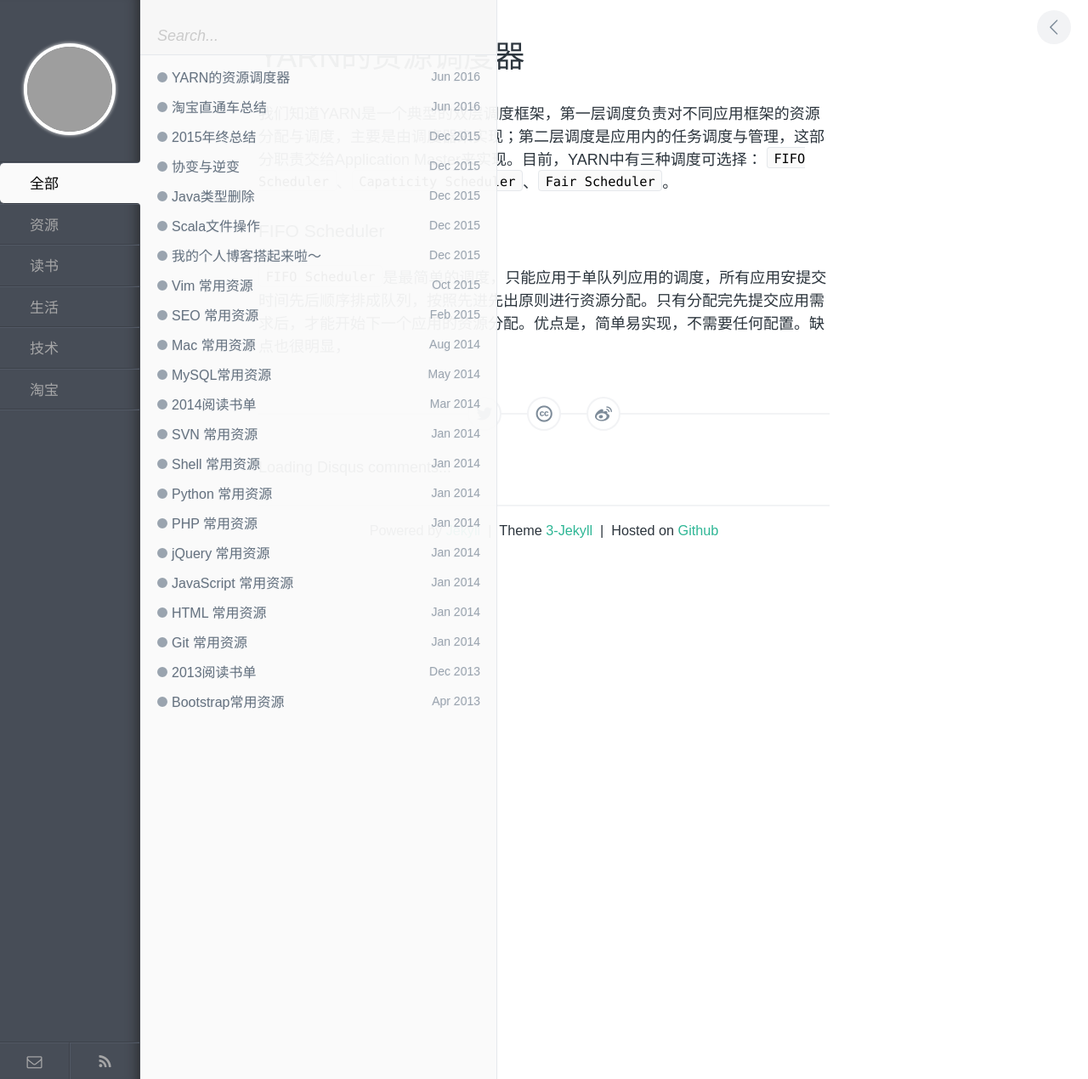
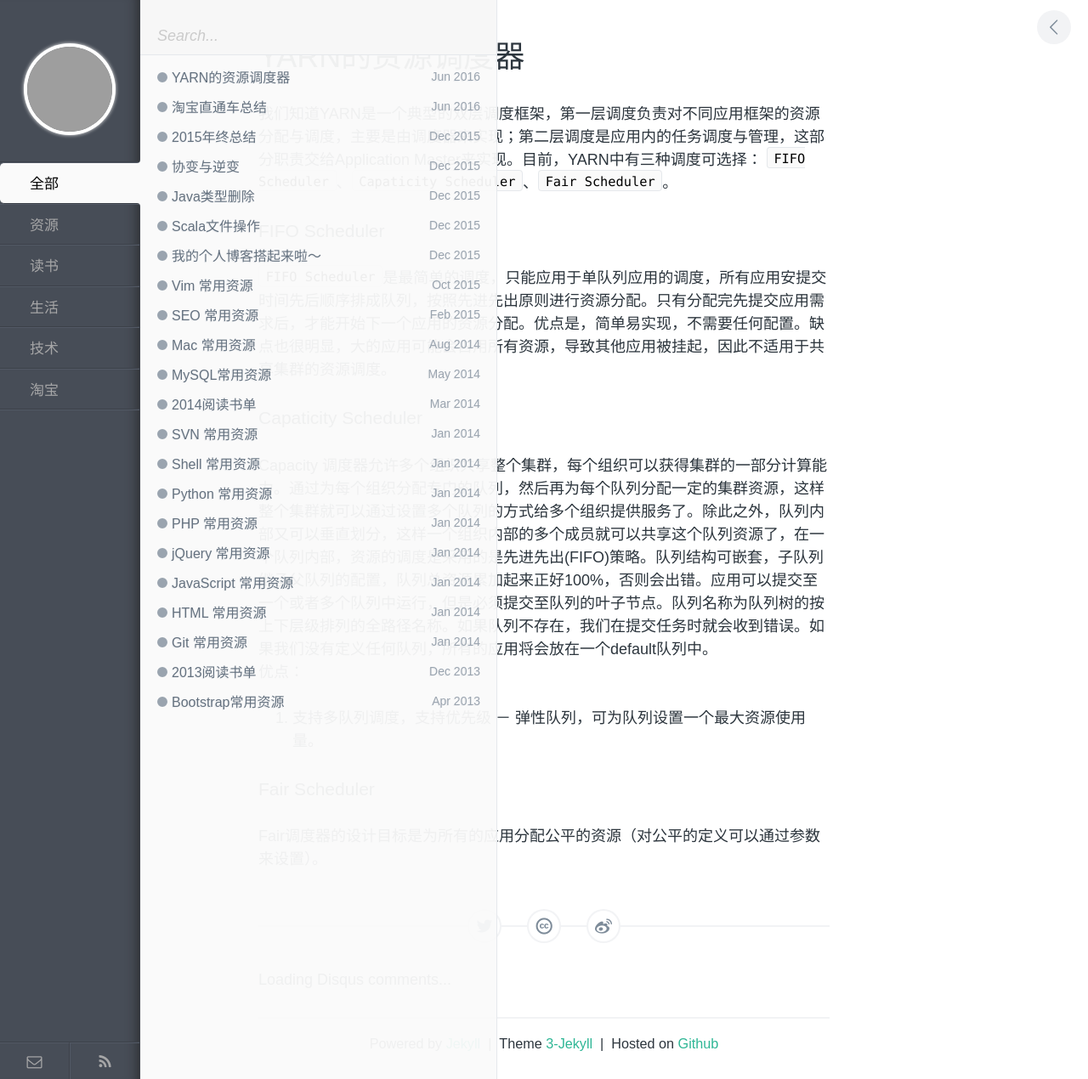
Before and after one commit to z00216423/z00216423.github.io, a Jekyll site: the page built from _posts/tech/2016-06-20-yarn-scheduler.md, in a window 1280 px wide. Shown: the whole page at 85% size. Built offline with Jekyll 4.4.1, drawn with Linux system fonts in a browser that asks for light colours; comment, search, counter and statistics services are not loaded; grey boxes are pictures that could not be loaded.

Commit message:
add yarn scheduler

```diff
--- a/_posts/tech/2016-06-20-yarn-scheduler.md
+++ b/_posts/tech/2016-06-20-yarn-scheduler.md
@@ -8,4 +8,13 @@ tags: blog
 我们知道YARN是一个典型的双层调度框架，第一层调度负责对不同应用框架的资源分配与调度，主要是由调度器来实现；第二层调度是应用内的任务调度与管理，这部分职责交给Application Master来实现。目前，YARN中有三种调度可选择： `FIFO Scheduler`、`Capaticity Scheduler`、`Fair Scheduler`。
 
 ### FIFO Scheduler
-`FIFO Scheduler`是最简单的调度，只能应用于单队列应用的调度，所有应用安提交时间先后顺序排成队列，按照先进先出原则进行资源分配。只有分配完先提交应用需求后，才能开始下一个应用的资源分配。优点是，简单易实现，不需要任何配置。缺点也很明显，
+`FIFO Scheduler`是最简单的调度，只能应用于单队列应用的调度，所有应用安提交时间先后顺序排成队列，按照先进先出原则进行资源分配。只有分配完先提交应用需求后，才能开始下一个应用的资源分配。优点是，简单易实现，不需要任何配置。缺点也很明显，大的应用可能会占用所有资源，导致其他应用被挂起，因此不适用于共享集群的资源调度。
+
+### Capaticity Scheduler
+Capacity 调度器允许多个组织共享整个集群，每个组织可以获得集群的一部分计算能力。通过为每个组织分配专门的队列，然后再为每个队列分配一定的集群资源，这样整个集群就可以通过设置多个队列的方式给多个组织提供服务了。除此之外，队列内部又可以垂直划分，这样一个组织内部的多个成员就可以共享这个队列资源了，在一个队列内部，资源的调度是采用的是先进先出(FIFO)策略。队列结构可嵌套，子队列继承父队列的配置，队列总资源累加起来正好100%，否则会出错。应用可以提交至一个或者多个队列中运行，但是必须提交至队列的叶子节点。队列名称为队列树的按上下层级排列的全路径名称。如果队列不存在，我们在提交任务时就会收到错误。如果我们没有定义任何队列，所有的应用将会放在一个default队列中。
+优点：
+1. 支持多队列调度，支持优先级
+－ 弹性队列，可为队列设置一个最大资源使用量。
+
+### Fair Scheduler
+Fair调度器的设计目标是为所有的应用分配公平的资源（对公平的定义可以通过参数来设置）。
```
